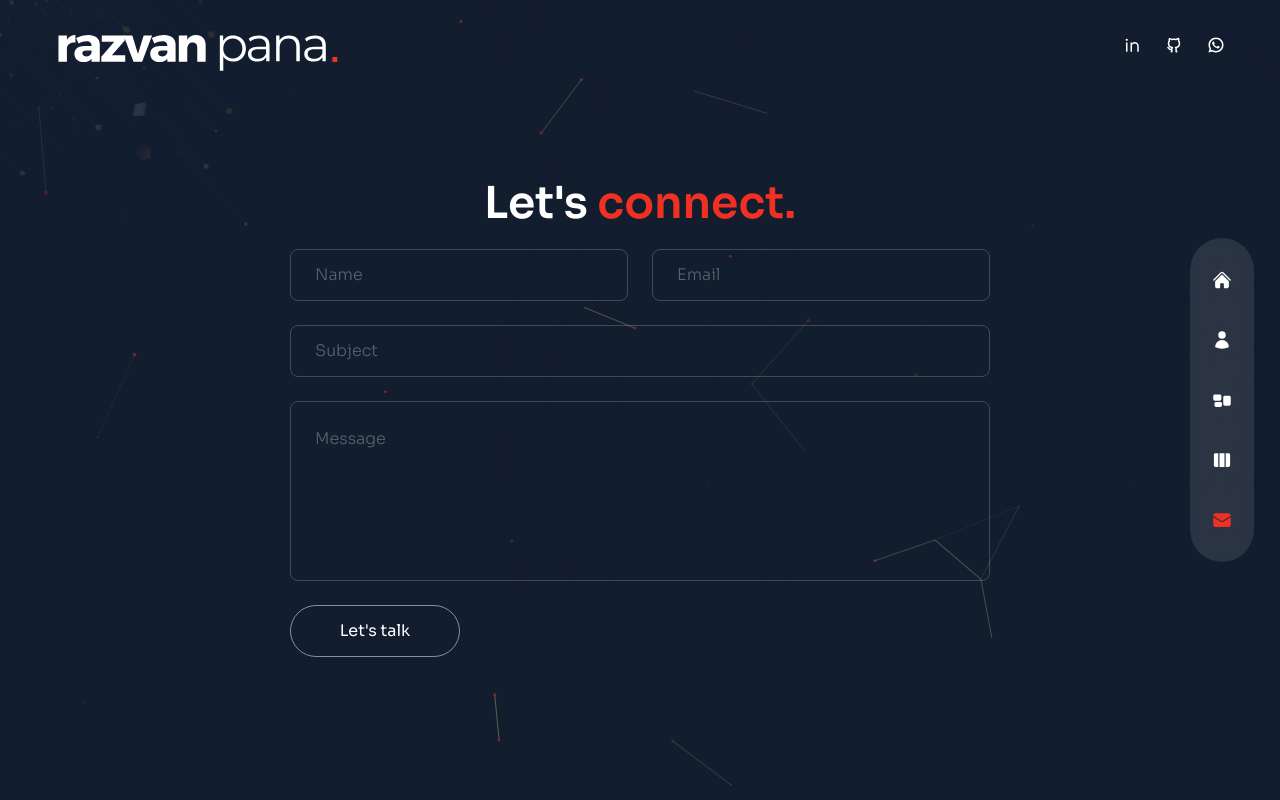
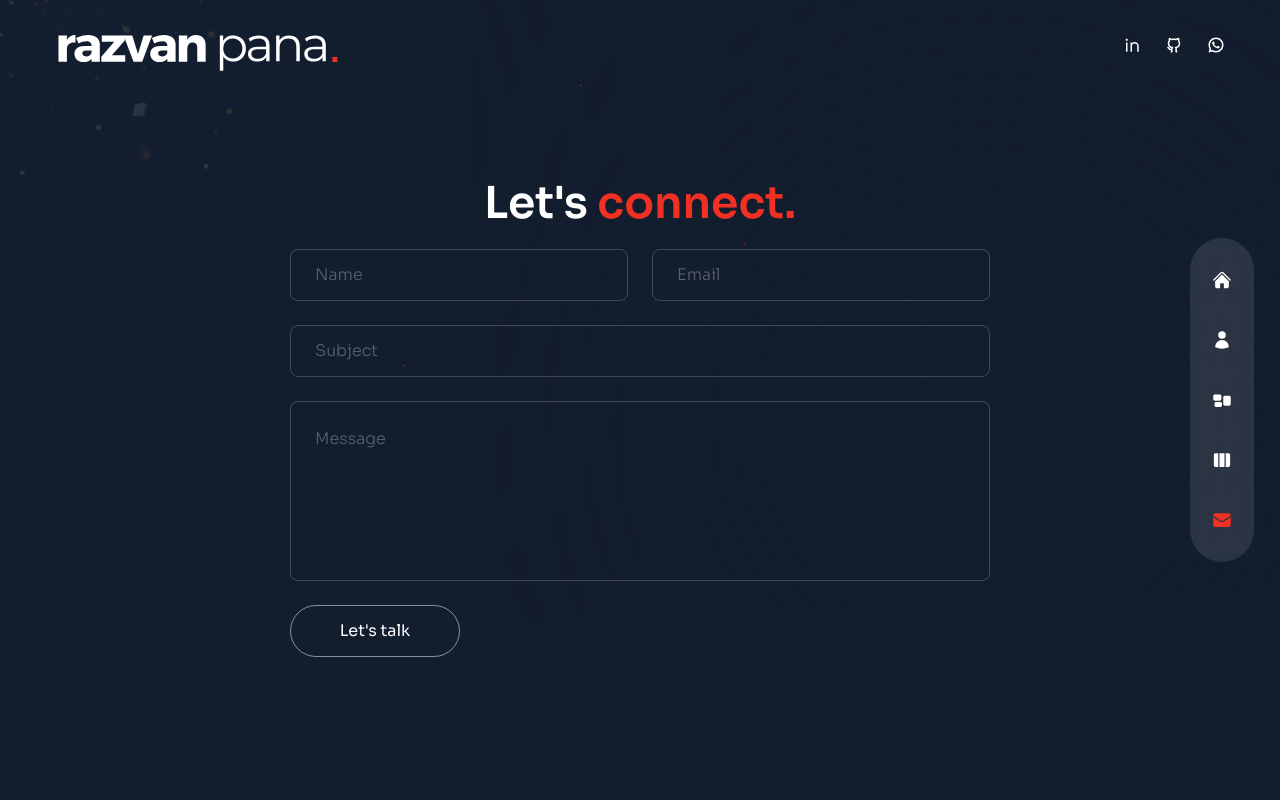
Before and after one commit to pana29/razvanpana-portfolio, a Next.js app: page /contact in a window 1280 px wide. Built offline with nearby package versions, Linux system fonts and the light colour scheme.

Commit message:
update particlesContainerAll

```diff
--- a/components/ParticlesContainerAll.jsx
+++ b/components/ParticlesContainerAll.jsx
@@ -37,7 +37,7 @@ const ParticlesContainer = () => {
           },
           modes: {
             bubble: {
-              size: 3,
+              size: 1,
               distance: 100,
               duration: 1,
               color: '#ff0000',
@@ -62,12 +62,12 @@ const ParticlesContainer = () => {
             color: '#f5d393',
             distance: 100,
             enable: true,
-            opacity: 0.6,
-            width: 1.1,
+            opacity: 0.2,
+            width: 0.2,
           },
           move: {
             enable: true,
-            speed: 0.7,
+            speed: 0.3,
             direction: 'none',
             random: true,
             straight: false,
@@ -81,7 +81,7 @@ const ParticlesContainer = () => {
             },
           },
           number: {
-            value: 35,
+            value: 15,
           },
           opacity: {
             value: 0.5,
@@ -92,14 +92,14 @@ const ParticlesContainer = () => {
             },
           },
           shape: {
-            type: ['circle'],
+            type: ['square'],
           },
           size: {
-            value: { min: 1, max: 2 },
+            value: { min: 1, max: 1.2 },
             anim: {
               enable: true,
               speed: 2,
-              size_min: 0.3,
+              size_min: 0.1,
             },
           },
         },
```
